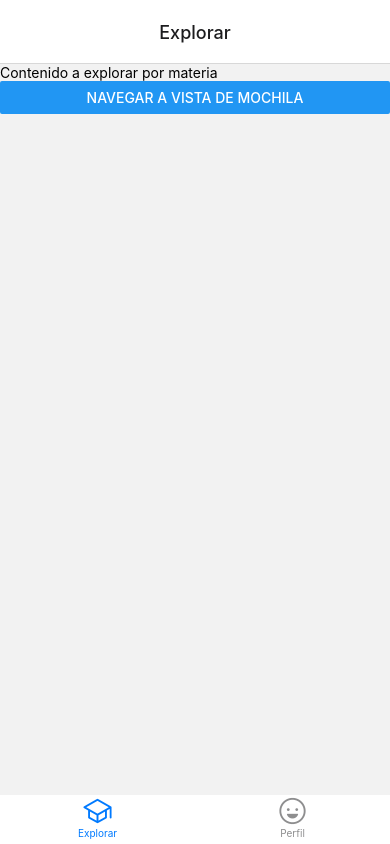
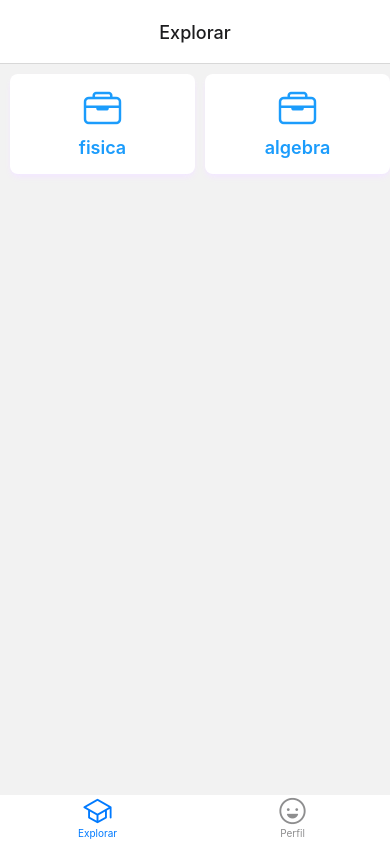
Before and after one commit to Hache-Squared/backpack, a React Native app: screen /ExploreContent in a window 390 px wide. Built offline with nearby package versions, Linux system fonts and the light colour scheme.

Commit message:
added screen of explore and custom hook for set the theme in the future

```diff
--- /dev/null
+++ b/src/explore/components/BackpackItem.tsx
@@ -0,0 +1,28 @@
+import React, { FC } from 'react'
+import { Alert, Text, TouchableOpacity, View } from 'react-native'
+import Icon from 'react-native-vector-icons/Ionicons';
+import { useAppTheme } from '../../shared/hooks';
+
+interface BackpackItemProps {
+    logoImg?: string,
+    name: string,
+    onPress: () => void
+}
+
+const BackpackItem: FC<BackpackItemProps> = ({ name, logoImg, onPress }) => {
+  const { buttons } = useAppTheme()
+  return (
+    <TouchableOpacity
+    onPress={onPress}
+    style={{ backgroundColor: buttons.backgroundColor }}
+    className='w-6/12 py-3 rounded-lg flex flex-col items-center justify-center gap-1 shadow-md shadow-purple-100'>
+        {logoImg ? <Text>logo</Text> : <Icon name="briefcase-outline" size={40} color={buttons.textColor} />}
+
+        <Text
+        style={{color: buttons.textColor}}
+        className='font-semibold text-lg'>{name}</Text>
+    </TouchableOpacity>
+  )
+}
+
+export  {BackpackItem}
--- a/src/explore/screens/ExploreContentScreen.tsx
+++ b/src/explore/screens/ExploreContentScreen.tsx
@@ -1,18 +1,28 @@
 import { NavigationProp, useNavigation } from '@react-navigation/native'
 import React from 'react'
-import { Button, Text, TouchableOpacity, View } from 'react-native'
+import { Alert, Button, FlatList, Text, TouchableOpacity, View } from 'react-native'
 import { StackExploreParams } from '../../routes/StackExplore'
+import { BackpackItem } from '../components/BackpackItem'
 
 const ExploreContentScreen = () => {
   const navigation = useNavigation<NavigationProp<StackExploreParams>>()
 
   return (
     <View>
-      <Text>Contenido a explorar por materia</Text>
 
-      <Button title='navegar a vista de mochila' onPress={() => {
-        navigation.navigate('Backpack')
-      }}/>
+      <FlatList
+        data={['fisica', 'algebra']}
+        numColumns={2}
+        contentContainerStyle={{ gap: 10, margin:5 }}
+        columnWrapperStyle={{ gap: 10, margin:5 }}
+        renderItem={({ item, index }) => (
+          <BackpackItem
+            name={item}
+            onPress={() => Alert.alert('Hola ' + index)}
+            />
+        )}
+      />
+
     </View>
   )
 }
--- a/src/routes/TabNavigator.tsx
+++ b/src/routes/TabNavigator.tsx
@@ -3,10 +3,12 @@ import { StackExplore } from './StackExplore';
 import { StackProfile } from './StackProfile';
 import { Text } from 'react-native';
 import Icon from 'react-native-vector-icons/Ionicons';
+import { useAppTheme } from '../shared/hooks';
 
 const Tab = createBottomTabNavigator();
 
 export const TabNavigator = () => {
+  const { tabBar } = useAppTheme()
   return (
     <Tab.Navigator
         screenOptions={{
@@ -21,7 +23,8 @@ export const TabNavigator = () => {
             },
             tabBarStyle: {
                 borderTopWidth: 0,
-                elevation: 0
+                elevation: 0,
+                backgroundColor: tabBar.backgroundColor
             }
         }}
     >
--- /dev/null
+++ b/src/shared/hooks/index.tsx
@@ -0,0 +1 @@
+export * from './useAppTheme'
--- /dev/null
+++ b/src/shared/hooks/useAppTheme.tsx
@@ -0,0 +1,27 @@
+import React, { useState } from 'react'
+
+
+const colorsForApp = {
+    screens: {
+        primaryColor: "#fff",
+        secondaryColor: "#f1f2f6",
+    },
+    buttons: {
+        backgroundColor: '#fff',
+        textColor: '#1B9CFC'
+    },
+    texts: {
+        labelColor: '#1B9CFC'
+    },
+    tabBar: {
+        backgroundColor: '#fff',
+    }
+}
+
+export const useAppTheme = () => {
+  const [appTheme, setAppTheme] = useState(colorsForApp)
+
+  return {
+    ...appTheme
+  }
+}
```
